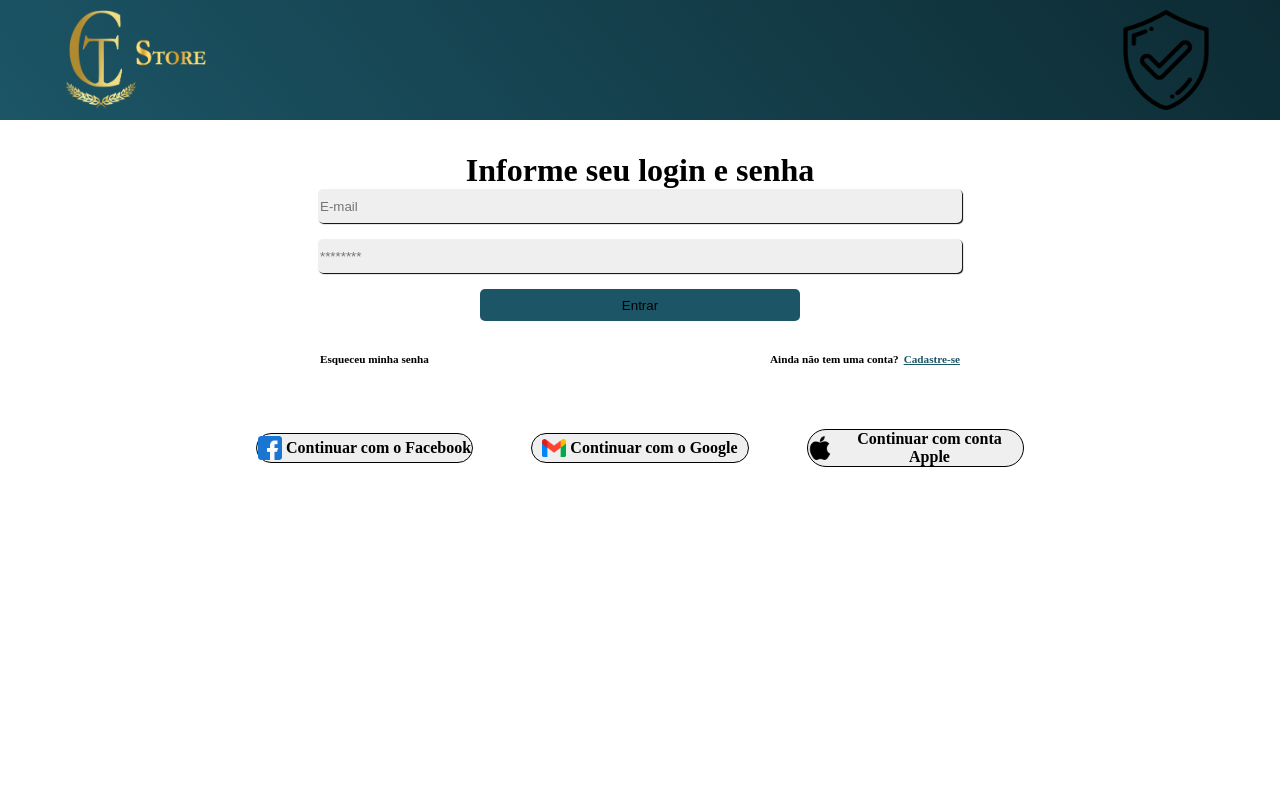
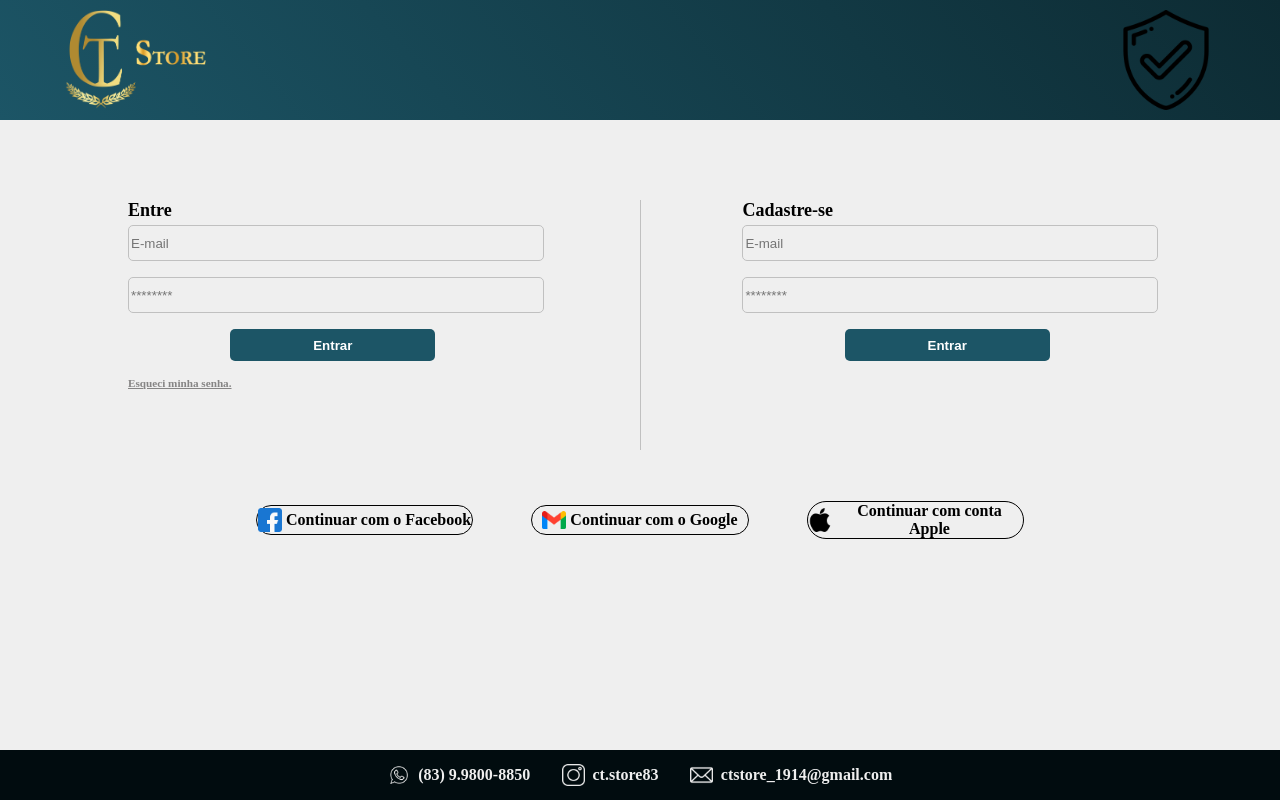
Before and after one commit to tcesar-06/Ctstore, an Angular app: page /login in a window 1280 px wide. Built offline with nearby package versions, Linux system fonts and the light colour scheme.

Commit message:
Vicente: fiz algumas alteraçoes na pagina de login e finalizei

```diff
--- a/src/app/components/body-login/body-login.component.css
+++ b/src/app/components/body-login/body-login.component.css
@@ -1,8 +1,5 @@
-*{
-  margin: 0;
-}
 .container{
-  margin-top: 2rem;
+  margin-top: 5rem;
   display: flex;
   justify-content: center;
   align-items: center;
@@ -11,55 +8,91 @@
 }
 
 .formulario{
-  width: 50%;
-  display: flex;
-  flex-direction: column;
-  justify-content: center;
-  align-items: center;
-  text-align: center;
-
-}
-
-input{
-  width: 100%;
-  height: 2rem;
-  border-radius: 5px;
-  border: none;
-  background-color: #efefef;
-  box-shadow: 1px 1px 1px rgba(0, 0, 0, 1);
-  margin-bottom: 1rem;
-  text-align: left;
-
-}
-button{
-  width: 50%;
-  height: 2rem;
-  border-radius: 5px;
-  border: none;
-  background-color: #1c5566;
-}
-button:hover{
-
-}
-
-.geral{
-  margin-top: 2rem;
-  width: 50%;
+  width: 80%;
+  height: 250px;
   display: flex;
   justify-content: space-between;
   align-items: center;
   text-align: center;
 }
 
-.esqueceu, .nao-tem{
+
+.linha {
+  width: 1px;
+  height: 250px;
+  background-color: silver;
+  margin: 0px 4% 0px 4%;
+}
+
+
+.entrar{
+  width: 40%;
+  height: 250px;
+  display: flex;
+  flex-direction: column;
+  justify-content: flex-start;
+  align-items: flex-start;
+  padding: 0;
+  margin: 0;
+}
+.texto{
+  margin-bottom: 4px;
+  font-size: 18px;
+  font-weight: bold;
+}
+.esqueceu{
   font-size: 0.7rem;
   display: flex;
   align-items: center;
+  margin-top: 1rem;
+  text-align: left;
+  text-decoration: underline;
+  color: rgb(134, 133, 133);
+  cursor: pointer;
 }
 
-.cadastre-se{
- margin-left: 5px;
- font-size: 0.7rem;
- text-decoration: underline;
- color: #1c5566;
+
+.cadastrar{
+  width: 40%;
+  height: 250px;
+  display: flex;
+  flex-direction: column;
+  justify-content: flex-start;
+  align-items: flex-start;
+  padding: 0;
+  margin: 0;
 }
+.texto2{
+  margin-bottom: 4px;
+  font-size: 18px;
+  font-weight: bold;
+}
+
+
+input{
+  width: 100%;
+  height: 2rem;
+  border-radius: 5px;
+  border: 1px solid silver;
+  background-color: #efefef;
+  margin-bottom: 1rem;
+  text-align: left;
+}
+
+
+button{
+  width: 50%;
+  height: 2rem;
+  border-radius: 5px;
+  border: none;
+  color: white;
+  background-color: #1c5566;
+  transition: 0.3s;
+  align-self: center;
+  font-weight: bold;
+  cursor: pointer;
+}
+button:hover{
+  background-color: #0c272f;
+  box-shadow: 0px 0px 3px rgba(0, 0, 0, 1);
+}
--- a/src/app/components/body-login/body-login.component.html
+++ b/src/app/components/body-login/body-login.component.html
@@ -1,22 +1,33 @@
 <div class="container">
-  <h1>Informe seu login e senha</h1>
+
 
   <div class="formulario">
+    <div class="entrar">
+      <label class="texto">Entre</label>
+      <input class="email" type="text" name="nome" placeholder="E-mail">
 
-    <input class="email" type="text" name="nome" placeholder="E-mail">
+      <input type="password" name="senha" placeholder="********">
 
-    <input type="password" name="senha" placeholder="********">
+      <button type="submit" name="submit">Entrar</button>
+      <h1 class="esqueceu">Esqueci minha senha.</h1>
+    </div>
 
-    <button type="submit" name="submit">Entrar</button>
-  </div>
+    <div class="linha"></div>
 
+    <div class="cadastrar">
+      <label class="texto2">Cadastre-se</label>
+      <input class="email" type="text" name="nome" placeholder="E-mail">
 
-  <div class="geral">
-    <h1 class="esqueceu">Esqueceu minha senha</h1>
+      <input type="password" name="senha" placeholder="********">
 
-    <h1 class="nao-tem">Ainda não tem uma conta? <h1 class="cadastre-se">Cadastre-se</h1></h1>
+      <button type="submit" name="submit">Entrar</button>
+    </div>
+
   </div>
 
 
 
+
+
+
 </div>
--- a/src/app/layout/layout-contas-ext/layout-contas-ext.component.css
+++ b/src/app/layout/layout-contas-ext/layout-contas-ext.component.css
@@ -1,12 +1,5 @@
-*{
-    display: flex;
-    align-items: center;
-    justify-content: center;
-    text-align: center;
-
-}
 .container{
-
+    margin-top: 3.2rem;
     display: flex;
     flex-direction: row;
     align-items: center;
@@ -14,12 +7,10 @@
     justify-content: space-between;
     width: 60%;
     margin-left: 20%;
+}
 
 
-}
-
 .conta{
-    margin-top: 4rem;
     display: flex;
     justify-content: center;
     align-items: center;
@@ -28,7 +19,11 @@
     border: 1px solid black;
     width: 28%;
     border-radius: 20px;
-
+    transition: 0.3s;
+    cursor: pointer;
+}
+.conta:hover{
+    box-shadow: 1px 1px 1px rgba(0, 0, 0, 1);
 }
 h1{
     font-size: 1rem;
--- a/src/app/layout/layout-footer/layout-footer.component.css
+++ b/src/app/layout/layout-footer/layout-footer.component.css
@@ -9,6 +9,7 @@
   text-align: center;
   background-color: #010c0f;
   bottom: 0%;
+  position: absolute;
 }
 
 .l1, .l2{
--- a/src/app/pages/login/login.component.html
+++ b/src/app/pages/login/login.component.html
@@ -1,3 +1,4 @@
 <app-layout-headerlogin></app-layout-headerlogin>
 <app-body-login></app-body-login>
 <app-layout-contas-ext></app-layout-contas-ext>
+<app-layout-footer></app-layout-footer>
--- a/src/app/pages/login/login.component.ts
+++ b/src/app/pages/login/login.component.ts
@@ -3,12 +3,13 @@ import { Router } from '@angular/router';
 import { LayoutHeaderloginComponent } from '../../layout/layout-headerlogin/layout-headerlogin.component';
 import { BodyLoginComponent } from '../../components/body-login/body-login.component';
 import { LayoutContasExtComponent } from '../../layout/layout-contas-ext/layout-contas-ext.component';
+import { LayoutFooterComponent } from '../../layout/layout-footer/layout-footer.component';
 
 
 @Component({
   selector: 'app-login',
   standalone: true,
-  imports: [LayoutHeaderloginComponent, BodyLoginComponent, LayoutContasExtComponent],
+  imports: [LayoutHeaderloginComponent, BodyLoginComponent, LayoutContasExtComponent, LayoutFooterComponent],
   templateUrl: './login.component.html',
   styleUrl: './login.component.css'
 })
--- a/src/styles.css
+++ b/src/styles.css
@@ -3,3 +3,6 @@
     margin: 0%;
 
 }
+body{
+    background-color: #efefef;
+}
```
